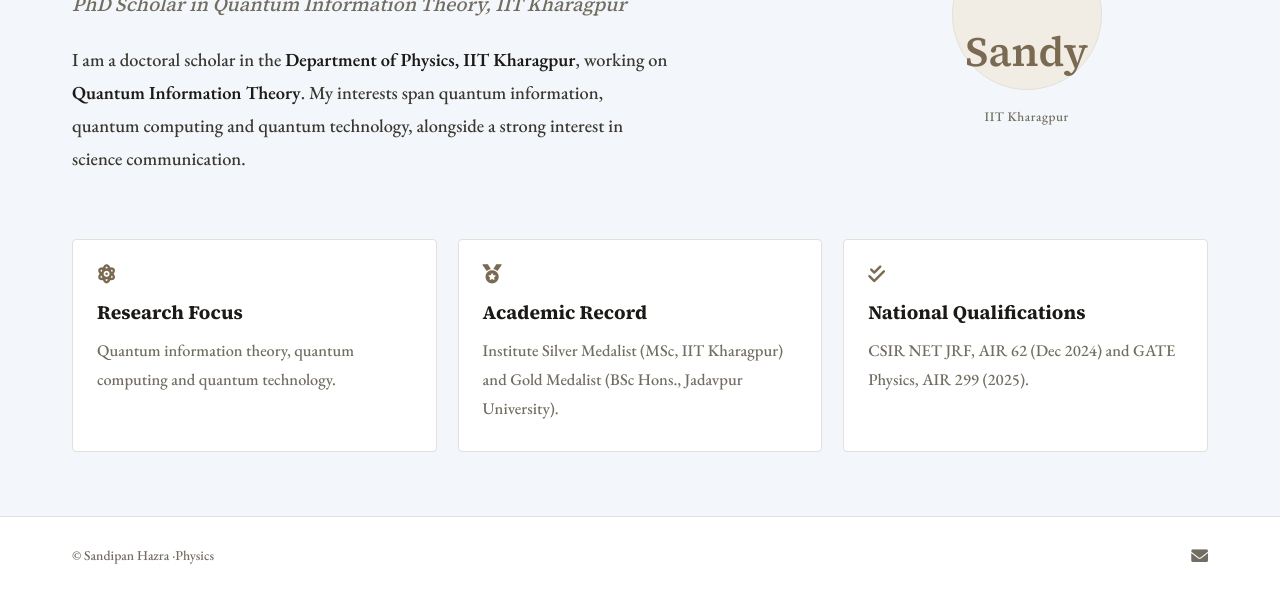
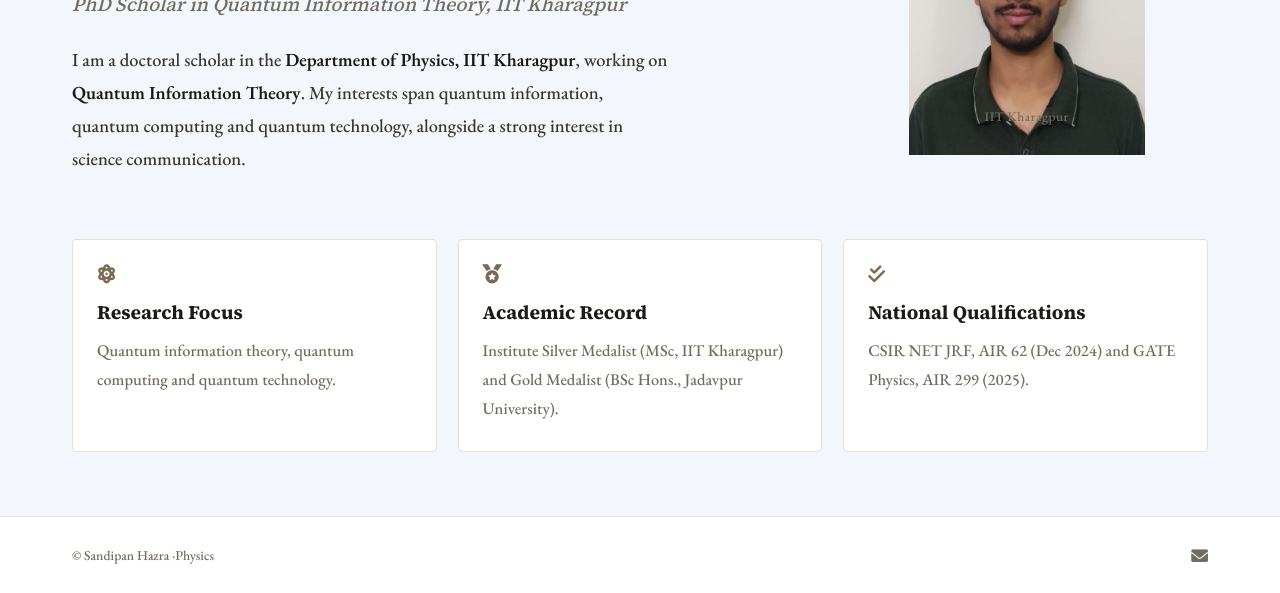
Before and after one commit to sandipanhazraphysics/sandipanhazra, a plain HTML site: page index.html in a window 1280 px wide. Shown: the part 264-857 px from the top of the page. Drawn offline with nearby package versions, Linux system fonts and the light colour scheme.

Commit message:
Update index.html

```diff
--- a/index.html
+++ b/index.html
@@ -283,7 +283,7 @@
           </p>
         </div>
         <div class="hero-visual">
-          <div class="avatar-mark"><img src="pic2.jpg" alt="Dr Sandy"></div>
+          <div class="avatar-mark"><img src="pic2.png" alt="Dr Sandy"></div>
           <div class="caption">IIT Kharagpur</div>
         </div>
       </div>
```
